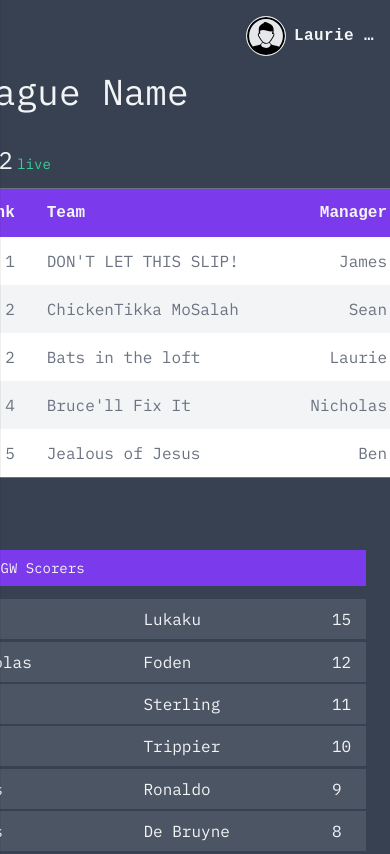
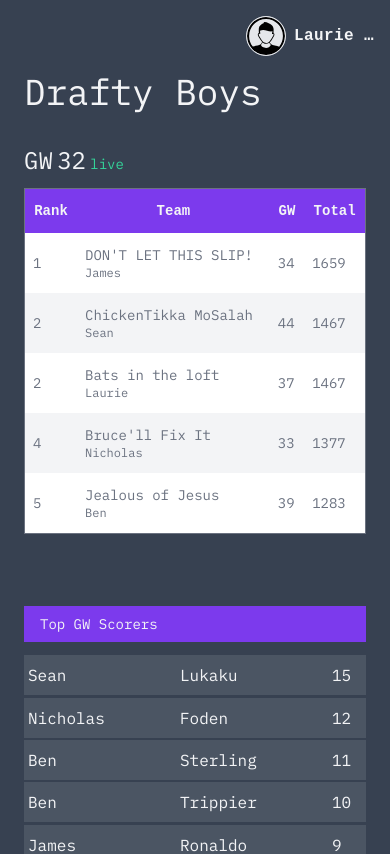
Before and after one commit to lpoulter1/draft-site-design, a React (Vite) app: page / in a window 390 px wide. Shown: the top 854 px of the page. Built offline with nearby package versions, Linux system fonts and the light colour scheme; a web font is replaced by a local one.

Commit message:
responsive

```diff
--- a/src/App.jsx
+++ b/src/App.jsx
@@ -185,24 +185,25 @@ function TopScoringPlayers() {
 
 function ManagerTable() {
   return (
-    <table className="text-right border border-gray-500 table-auto w-[600px] h-2/4 text-gray-500">
-      <thead className="text-gray-100 bg-violet-600">
+    <table className=" border border-gray-500 table-auto w-full sm:w-[600px] h-2/4 text-gray-500 text-sm">
+      <thead className="text-gray-100 bg-violet-600 sm:text-left">
         <tr>
-          <th className="px-4 py-3 ">Rank</th>
-          <th className="px-4 py-3 text-left">Team</th>
-          <th className="px-4 py-3 ">Manager</th>
-          <th className="px-4 py-3 ">GW</th>
-          <th className="px-4 py-3 ">Total</th>
+          <th className="px-2 py-3 sm:py-2 sm:px-4">Rank</th>
+          <th className="px-2 py-3 sm:py-2 sm:px-4">Team</th>
+          <th className="px-2 py-3 sm:py-2 sm:px-4">GW</th>
+          <th className="px-2 py-3 sm:py-2 sm:px-4">Total</th>
         </tr>
       </thead>
       <tbody>
         {managerData.data.map((manager) => (
-          <tr className="odd:bg-white even:bg-gray-100" key={manager.rank}>
-            <td className="px-4 py-3 ">{manager.rank}</td>
-            <td className="px-4 py-3 text-left">{manager.team}</td>
-            <td className="px-4 py-3 ">{manager.manager}</td>
-            <td className="px-4 py-3 ">{manager.gw}</td>
-            <td className="px-4 py-3 ">{manager.tot}</td>
+          <tr className=" odd:bg-white even:bg-gray-100" key={manager.rank}>
+            <td className="px-2 py-3 sm:py-2 sm:px-4">{manager.rank}</td>
+            <td className="px-2 py-3 sm:py-2 sm:px-4">
+              <div>{manager.team}</div>
+              <div className="text-xs">{manager.manager}</div>
+            </td>
+            <td className="px-2 py-3 sm:py-2 sm:px-4">{manager.gw}</td>
+            <td className="px-2 py-3 sm:py-2 sm:px-4 ">{manager.tot}</td>
           </tr>
         ))}
       </tbody>
@@ -212,9 +213,9 @@ function ManagerTable() {
 
 function App() {
   return (
-    <div className="flex flex-row min-h-screen text-gray-100 bg-gray-700">
-      <aside className="w-64 transition-transform duration-150 ease-in transform -translate-x-full bg-gray-900 md:shadow md:translate-x-0">
-        <div className="flex items-center justify-center py-4 sidebar-header">
+    <div className="flex flex-row min-h-screen overflow-scroll text-gray-100 bg-gray-700">
+      <aside className="hidden w-[256px] bg-gray-900 md:shadow md:block shrink-0">
+        <div className="flex items-center justify-center py-4">
           <div className="inline-flex">
             <a href="#" className="inline-flex flex-row items-center">
               <svg
@@ -323,8 +324,8 @@ function App() {
           </ul>
         </div>
       </aside>
-      <main className="flex flex-col flex-grow -ml-64 overflow-y-scroll text-gray-100 transition-all duration-150 ease-in main md:ml-0">
-        <header className="px-4 py-4 header">
+      <main className="flex flex-col w-full text-gray-100">
+        <header className="w-full px-4 py-4">
           <div className="flex flex-row items-center header-content">
             <div className="flex ml-auto">
               <a href className="flex flex-row items-center">
@@ -345,7 +346,7 @@ function App() {
 
         <div className="container px-6 mx-auto text-gray-100 md:px-10 lg:px-12">
           <div className="">
-            <h2 className="mb-8 text-4xl">League Name</h2>
+            <h2 className="mb-8 text-4xl">Drafty Boys</h2>
           </div>
           <div className="flex flex-col justify-between h-full md:flex-row">
             <div>
```
